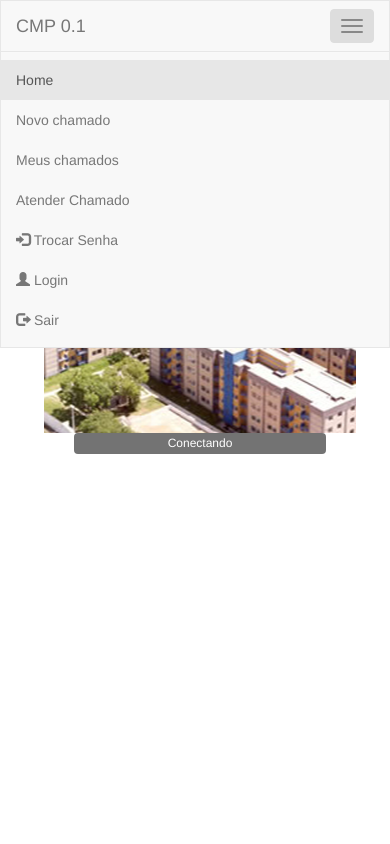
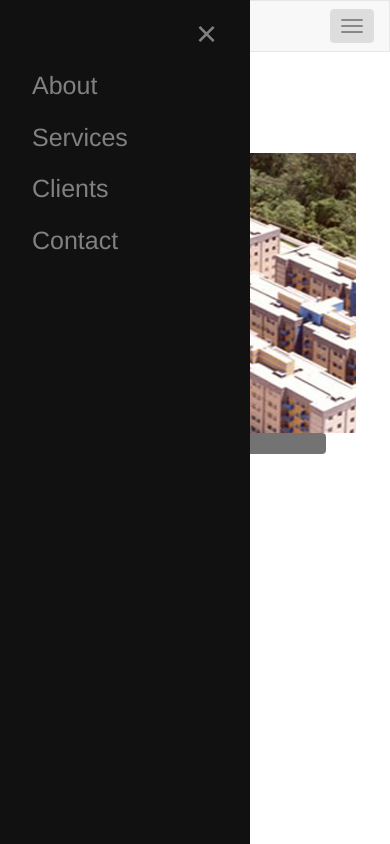
Before and after one commit to rafaeloliveiralima/cmp_app, a plain HTML site: page www/index2.html in a window 390 px wide. Both pictures are taken after a click on the button 352 px from the left and 26 px from the top of the page. Drawn offline with Linux system fonts and the light colour scheme; some packages are replaced by stand-ins of ours.

Commit message:
Teste Menu

```diff
--- a/www/index2.html
+++ b/www/index2.html
@@ -77,6 +77,51 @@ li.lifooter a:hover:not(.active) {
 .active {
  */   background-color: #4CAF50;*/
 }
+
+<style>
+body {
+    font-family: "Lato", sans-serif;
+}
+
+.sidenav {
+    height: 100%;
+    width: 0;
+    position: fixed;
+    z-index: 1;
+    top: 0;
+    left: 0;
+    background-color: #111;
+    overflow-x: hidden;
+    transition: 0.5s;
+    padding-top: 60px;
+}
+
+.sidenav a {
+    padding: 8px 8px 8px 32px;
+    text-decoration: none;
+    font-size: 25px;
+    color: #818181;
+    display: block;
+    transition: 0.3s;
+}
+
+.sidenav a:hover {
+    color: #f1f1f1;
+}
+
+.sidenav .closebtn {
+    position: absolute;
+    top: 0;
+    right: 25px;
+    font-size: 36px;
+    margin-left: 50px;
+}
+
+@media screen and (max-height: 450px) {
+  .sidenav {padding-top: 15px;}
+  .sidenav a {font-size: 18px;}
+}
+
 </style>
 
     <title>CMP</title>
@@ -112,6 +157,15 @@ li.lifooter a:hover:not(.active) {
 </head>
 
 <body>
+
+<div id="mySidenav" class="sidenav">
+  <a href="javascript:void(0)" class="closebtn" onclick="closeNav()">&times;</a>
+  <a href="#">About</a>
+  <a href="#">Services</a>
+  <a href="#">Clients</a>
+  <a href="#">Contact</a>
+</div>
+
 <ul class="footer">
   <li class="lifooter"></span></li>
 </ul>
@@ -172,8 +226,8 @@ li.lifooter a:hover:not(.active) {
 	<nav class="navbar navbar-default">
 	  <div class="container-fluid">
 		<div class="navbar-header">
-
-		  <button type="button" class="navbar-toggle" data-toggle="collapse" data-target="#myNavbar">
+		  	<!-- data-toggle="collapse" data-target="#myNavbar" -->
+		  <button onclick="openNav()" type="button" class="navbar-toggle" >
 			<span class="icon-bar"></span>
 			<span class="icon-bar"></span>
 			<span class="icon-bar"></span>
@@ -205,10 +259,12 @@ li.lifooter a:hover:not(.active) {
 		<div class="collapse navbar-collapse" id="myNavbar">
 			<ul class="nav navbar-nav">
 			  <li class="active"><a data-toggle="pill" href="#home">Home</a></li>
-			  <li class='hidden'><a data-toggle="pill" href="#novochamado" >Novo chamado</a></li>
+			  <li><a onclick='consclassificados()'>Classificados</a></li>
+			  <li><a onclick='consocorrencias()'>Ocorrencias</a></li>
 			  <li><a onclick='novochamado()'>Novo chamado</a></li>
 			  <li><a onclick='meuschamados()'>Meus chamados</a></li>
 			  <li><a onclick='carregaatendimento(0,0)'>Atender Chamado</a></li>
+			  <li class='hidden'><a data-toggle="pill" href="#novochamado" >Novo chamado</a></li>
 			  <li class='hidden'><a data-toggle="pill" href="#conschamado">Cons. Chamado</a></li>
 			  <li class='hidden'><a data-toggle="pill" href="#consatendimento">Cons. Atendimento</a></li>
 			  <li class='hidden'><a data-toggle="pill" href="#consatendimentofiltro">Cons. Atendimento</a></li>
@@ -556,6 +612,13 @@ function myMap(idchamado,latitude,longitude,div) {
 
 		});
 
+		function openNav() {
+			document.getElementById("mySidenav").style.width = "250px";
+		}
+
+		function closeNav() {
+			document.getElementById("mySidenav").style.width = "0";
+		}
 
 		function alterarSenha()
 		{
@@ -752,7 +815,6 @@ function myMap(idchamado,latitude,longitude,div) {
 			var idusuario = window.localStorage.getItem("idusuario");
 			if (idusuario == null) {
 				$('#myNavbar a[href="#login"]').tab('show');
-
 			}
 			else
 			{
@@ -764,8 +826,6 @@ function myMap(idchamado,latitude,longitude,div) {
 				document.getElementById('cmboxsituacaoanimal').value='3';
 				$(".botao").removeAttr("disabled");
 			}
-
-
 		}
 
 		function meuschamados()
```
